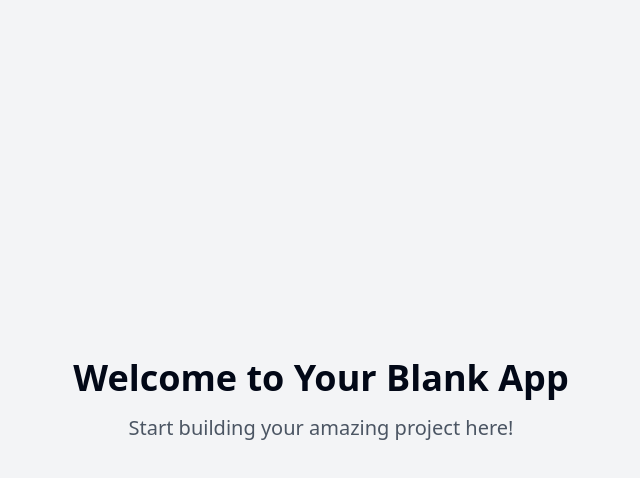
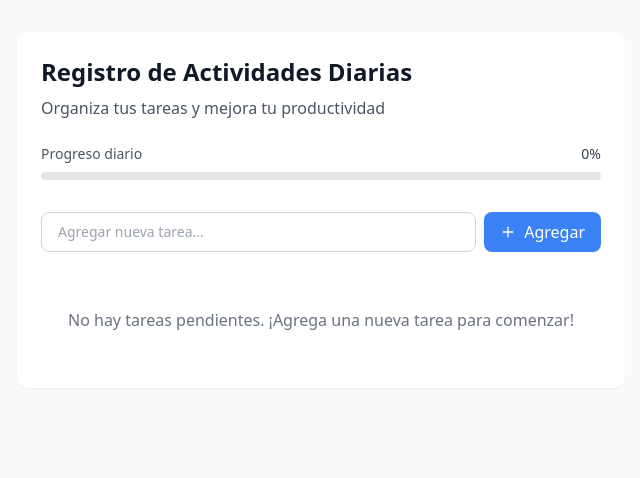
Before and after one commit to yo09098976tk/daily-task-tamer, a React (Vite) app: page / in a window 1280 px wide. Shown: the top 478 px of the page, without its empty margins (319-959 px from the left). Built offline with nearby package versions, Linux system fonts and the light colour scheme.

Commit message:
Implement daily activity tracking page
Created a new web page that functions as a daily activities log. The page includes checkboxes for users to mark off completed tasks and track productivity.
[skip gpt_engineer]

```diff
--- /dev/null
+++ b/src/components/AddTask.tsx
@@ -0,0 +1,47 @@
+import { useState } from "react";
+import { Plus } from "lucide-react";
+import { useToast } from "@/components/ui/use-toast";
+
+interface AddTaskProps {
+  onAdd: (title: string) => void;
+}
+
+const AddTask = ({ onAdd }: AddTaskProps) => {
+  const [title, setTitle] = useState("");
+  const { toast } = useToast();
+
+  const handleSubmit = (e: React.FormEvent) => {
+    e.preventDefault();
+    if (!title.trim()) {
+      toast({
+        title: "Error",
+        description: "La tarea no puede estar vacía",
+        variant: "destructive",
+      });
+      return;
+    }
+    onAdd(title.trim());
+    setTitle("");
+  };
+
+  return (
+    <form onSubmit={handleSubmit} className="flex gap-2 mb-6">
+      <input
+        type="text"
+        value={title}
+        onChange={(e) => setTitle(e.target.value)}
+        placeholder="Agregar nueva tarea..."
+        className="flex-1 px-4 py-2 text-sm rounded-lg border border-gray-300 focus:outline-none focus:ring-2 focus:ring-blue-500 focus:border-transparent"
+      />
+      <button
+        type="submit"
+        className="px-4 py-2 bg-blue-500 text-white rounded-lg hover:bg-blue-600 transition-colors duration-200 flex items-center gap-2"
+      >
+        <Plus className="w-4 h-4" />
+        Agregar
+      </button>
+    </form>
+  );
+};
+
+export default AddTask;
--- /dev/null
+++ b/src/components/ProgressBar.tsx
@@ -0,0 +1,25 @@
+interface ProgressBarProps {
+  total: number;
+  completed: number;
+}
+
+const ProgressBar = ({ total, completed }: ProgressBarProps) => {
+  const percentage = total === 0 ? 0 : Math.round((completed / total) * 100);
+
+  return (
+    <div className="mb-8">
+      <div className="flex justify-between mb-2">
+        <span className="text-sm text-gray-600">Progreso diario</span>
+        <span className="text-sm font-medium text-gray-700">{percentage}%</span>
+      </div>
+      <div className="h-2 bg-gray-200 rounded-full overflow-hidden">
+        <div
+          className="h-full bg-green-500 transition-all duration-500"
+          style={{ width: `${percentage}%` }}
+        />
+      </div>
+    </div>
+  );
+};
+
+export default ProgressBar;
--- /dev/null
+++ b/src/components/TaskItem.tsx
@@ -0,0 +1,37 @@
+import { Check } from "lucide-react";
+import { Task } from "@/lib/storage";
+
+interface TaskItemProps {
+  task: Task;
+  onToggle: (taskId: string) => void;
+}
+
+const TaskItem = ({ task, onToggle }: TaskItemProps) => {
+  return (
+    <div
+      className={`group flex items-center gap-3 p-4 rounded-lg transition-all duration-200 ${
+        task.completed ? "bg-task-complete" : "hover:bg-task-hover"
+      }`}
+    >
+      <button
+        onClick={() => onToggle(task.id)}
+        className={`w-5 h-5 rounded border transition-colors duration-200 flex items-center justify-center ${
+          task.completed
+            ? "bg-green-500 border-green-500"
+            : "border-gray-300 group-hover:border-gray-400"
+        }`}
+      >
+        {task.completed && <Check className="w-4 h-4 text-white" />}
+      </button>
+      <span
+        className={`flex-1 text-sm ${
+          task.completed ? "text-gray-500 line-through" : "text-gray-700"
+        }`}
+      >
+        {task.title}
+      </span>
+    </div>
+  );
+};
+
+export default TaskItem;
--- /dev/null
+++ b/src/components/TaskList.tsx
@@ -0,0 +1,27 @@
+import { Task } from "@/lib/storage";
+import TaskItem from "./TaskItem";
+
+interface TaskListProps {
+  tasks: Task[];
+  onToggle: (taskId: string) => void;
+}
+
+const TaskList = ({ tasks, onToggle }: TaskListProps) => {
+  if (tasks.length === 0) {
+    return (
+      <div className="text-center py-8 text-gray-500">
+        No hay tareas pendientes. ¡Agrega una nueva tarea para comenzar!
+      </div>
+    );
+  }
+
+  return (
+    <div className="space-y-2">
+      {tasks.map((task) => (
+        <TaskItem key={task.id} task={task} onToggle={onToggle} />
+      ))}
+    </div>
+  );
+};
+
+export default TaskList;
--- /dev/null
+++ b/src/lib/storage.ts
@@ -0,0 +1,40 @@
+export interface Task {
+  id: string;
+  title: string;
+  completed: boolean;
+  createdAt: string;
+}
+
+const STORAGE_KEY = 'daily-tasks';
+
+export const getTasks = (): Task[] => {
+  const stored = localStorage.getItem(STORAGE_KEY);
+  if (!stored) return [];
+  return JSON.parse(stored);
+};
+
+export const saveTasks = (tasks: Task[]) => {
+  localStorage.setItem(STORAGE_KEY, JSON.stringify(tasks));
+};
+
+export const addTask = (title: string) => {
+  const tasks = getTasks();
+  const newTask: Task = {
+    id: crypto.randomUUID(),
+    title,
+    completed: false,
+    createdAt: new Date().toISOString(),
+  };
+  const updatedTasks = [...tasks, newTask];
+  saveTasks(updatedTasks);
+  return newTask;
+};
+
+export const toggleTask = (taskId: string) => {
+  const tasks = getTasks();
+  const updatedTasks = tasks.map(task =>
+    task.id === taskId ? { ...task, completed: !task.completed } : task
+  );
+  saveTasks(updatedTasks);
+  return updatedTasks;
+};
--- a/src/pages/Index.tsx
+++ b/src/pages/Index.tsx
@@ -1,11 +1,49 @@
-// Update this page (the content is just a fallback if you fail to update the page)
+import { useEffect, useState } from "react";
+import { getTasks, addTask as addTaskToStorage, toggleTask, Task } from "@/lib/storage";
+import AddTask from "@/components/AddTask";
+import TaskList from "@/components/TaskList";
+import ProgressBar from "@/components/ProgressBar";
+import { useToast } from "@/components/ui/use-toast";
 
 const Index = () => {
+  const [tasks, setTasks] = useState<Task[]>([]);
+  const { toast } = useToast();
+
+  useEffect(() => {
+    setTasks(getTasks());
+  }, []);
+
+  const handleAddTask = (title: string) => {
+    const newTask = addTaskToStorage(title);
+    setTasks((prev) => [...prev, newTask]);
+    toast({
+      title: "Tarea agregada",
+      description: "La tarea se ha agregado correctamente",
+    });
+  };
+
+  const handleToggleTask = (taskId: string) => {
+    const updatedTasks = toggleTask(taskId);
+    setTasks(updatedTasks);
+  };
+
+  const completedTasks = tasks.filter((task) => task.completed).length;
+
   return (
-    <div className="min-h-screen flex items-center justify-center bg-gray-100">
-      <div className="text-center">
-        <h1 className="text-4xl font-bold mb-4">Welcome to Your Blank App</h1>
-        <p className="text-xl text-gray-600">Start building your amazing project here!</p>
+    <div className="min-h-screen bg-gray-50">
+      <div className="container max-w-2xl py-8">
+        <div className="bg-white rounded-xl shadow-sm p-6">
+          <h1 className="text-2xl font-bold text-gray-900 mb-2">
+            Registro de Actividades Diarias
+          </h1>
+          <p className="text-gray-600 mb-6">
+            Organiza tus tareas y mejora tu productividad
+          </p>
+
+          <ProgressBar total={tasks.length} completed={completedTasks} />
+          <AddTask onAdd={handleAddTask} />
+          <TaskList tasks={tasks} onToggle={handleToggleTask} />
+        </div>
       </div>
     </div>
   );
--- a/tailwind.config.ts
+++ b/tailwind.config.ts
@@ -52,6 +52,10 @@ export default {
           DEFAULT: "hsl(var(--card))",
           foreground: "hsl(var(--card-foreground))",
         },
+        task: {
+          hover: "#f8fafc",
+          complete: "#f0fdf4",
+        },
       },
       borderRadius: {
         lg: "var(--radius)",
@@ -67,10 +71,15 @@ export default {
           from: { height: "var(--radix-accordion-content-height)" },
           to: { height: "0" },
         },
+        "task-complete": {
+          "0%": { backgroundColor: "transparent" },
+          "100%": { backgroundColor: "#f0fdf4" },
+        },
       },
       animation: {
         "accordion-down": "accordion-down 0.2s ease-out",
         "accordion-up": "accordion-up 0.2s ease-out",
+        "task-complete": "task-complete 0.3s ease-in-out forwards",
       },
     },
   },
```
